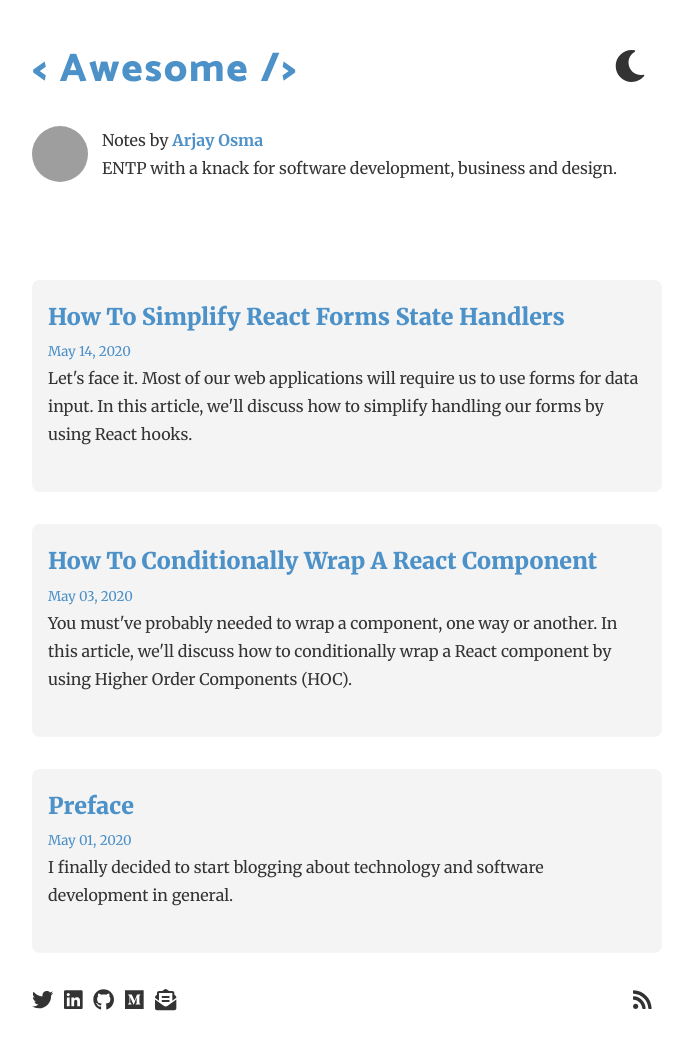
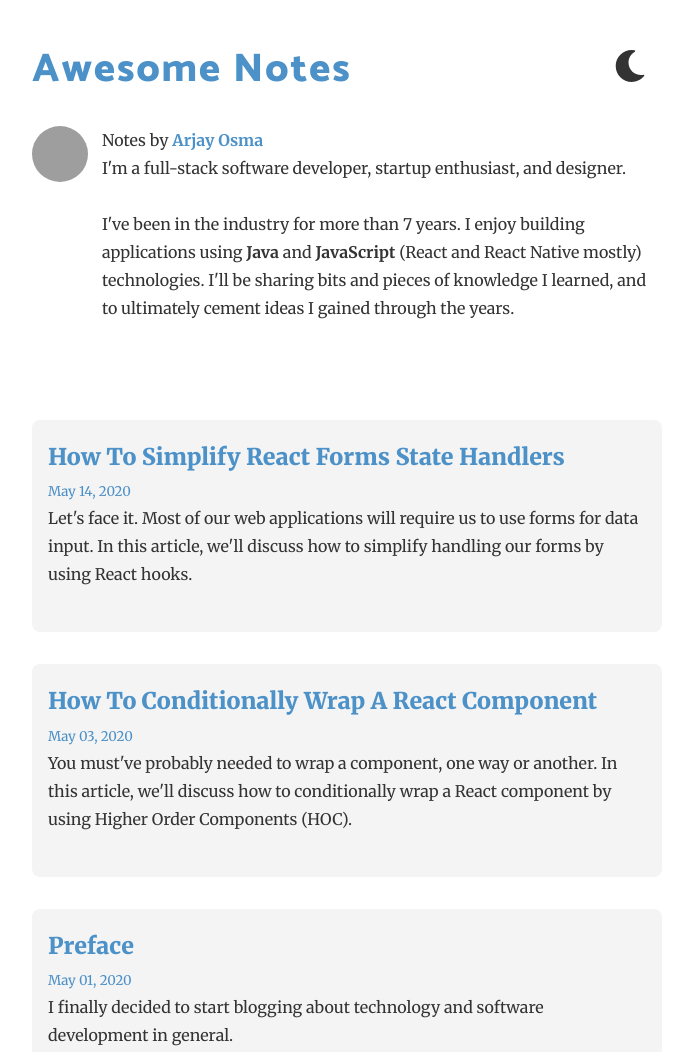
Before and after one commit to arjayosma/awesome, a Gatsby site: page / in a window 1280 px wide. Shown: the top 1052 px of the page, without its empty margins (293-970 px from the left). Built offline with nearby package versions, Linux system fonts and the light colour scheme; Gatsby itself is replaced by a stand-in of ours; some packages are replaced by stand-ins of ours; grey boxes are pictures that could not be loaded.

Commit message:
Updated site contents

```diff
--- a/gatsby-config.js
+++ b/gatsby-config.js
@@ -1,11 +1,11 @@
 module.exports = {
   siteMetadata: {
-    title: `< Awesome />`,
+    title: `Awesome Notes`,
     author: {
       name: `Arjay Osma`,
-      summary: `ENTP with a knack for software development, business and design.`,
+      summary: `Software Development. Business. Design.`,
     },
-    description: `Personal blog by Arjay about his encounters with Java and JavaScript.`,
+    description: `Let's talk about business and tech: Java, JavaScript, and anything in between.`,
     siteUrl: `https://arjayosma.com`,
     social: {
       twitter: `arjayosma`,
@@ -67,7 +67,7 @@ module.exports = {
     {
       resolve: `gatsby-plugin-manifest`,
       options: {
-        name: `<Awesome/>`,
+        name: `Awesome Notes`,
         short_name: `awesome`,
         start_url: `/`,
         background_color: `#18222d`,
@@ -138,7 +138,7 @@ module.exports = {
               }
             `,
             output: "/rss.xml",
-            title: "<Awesome/> - Arjay Osma Blog RSS Feed",
+            title: "Awesome Blog RSS Feed",
           },
         ],
       },
--- a/package.json
+++ b/package.json
@@ -13,7 +13,7 @@
     "@fortawesome/free-solid-svg-icons": "^5.13.0",
     "@fortawesome/react-fontawesome": "^0.1.9",
     "gatsby": "^2.21.0",
-    "gatsby-cli": "^2.12.7",
+    "gatsby-cli": "^2.13.1",
     "gatsby-image": "^2.4.0",
     "gatsby-plugin-dark-mode": "^1.1.1",
     "gatsby-plugin-feed": "^2.5.0",
--- a/src/components/bio.js
+++ b/src/components/bio.js
@@ -27,7 +27,15 @@ const Bio = () => {
           <strong>Arjay Osma</strong>
         </a>
         <br />
-        ENTP with a knack for software development, business and design.
+        I'm a full-stack software developer, startup enthusiast, and designer.
+        <br />
+        <br />
+        I've been in the industry for more than{" "}
+        {new Date().getFullYear() - 2013} years. I enjoy building applications
+        using <strong>Java</strong> and <strong>JavaScript</strong> (React and
+        React Native mostly) technologies. I'll be sharing bits and pieces of
+        knowledge I learned, and to ultimately cement ideas I gained through the
+        years.
       </p>
     </div>
   )
--- a/src/pages/index.js
+++ b/src/pages/index.js
@@ -12,7 +12,7 @@ const BlogIndex = ({ data, location }) => {
 
   return (
     <Layout location={location} title={siteTitle}>
-      <SEO title="Notes by Arjay Osma" />
+      <SEO title="Awesome Notes by Arjay Osma" />
       <Bio />
       {posts.map(({ node }) => {
         const title = node.frontmatter.title || node.fields.slug
```
Also changed, not shown: static/images/site-meta.png (deleted), 3 other files.
